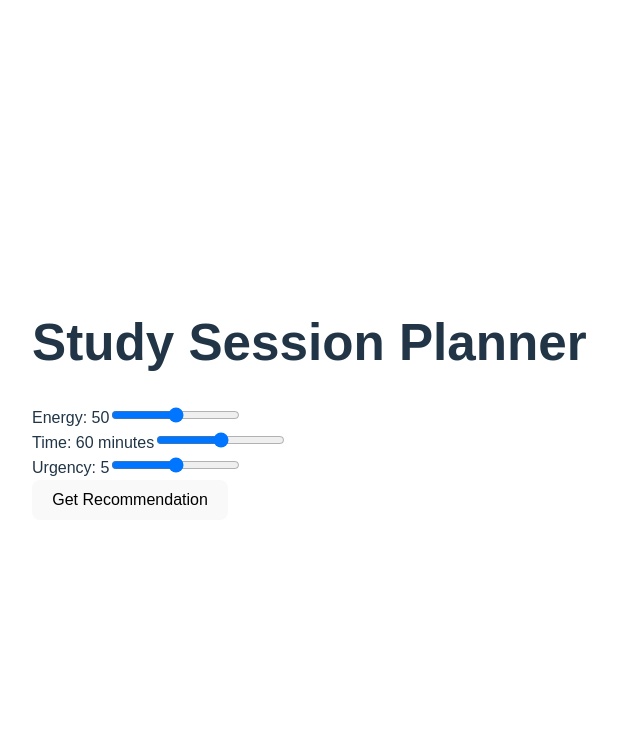
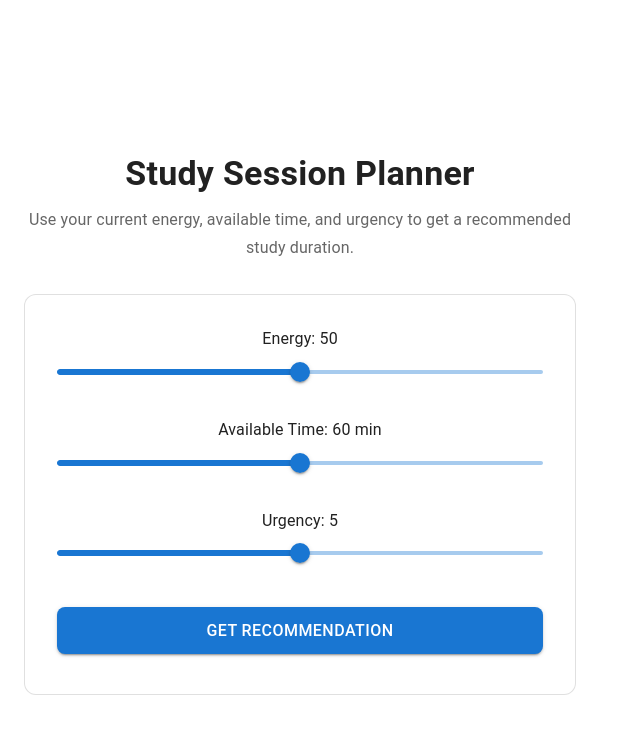
Before and after one commit to CodyGrandt/StudySessionPlanner, a React app in the folder frontend/: page / in a window 1280 px wide. Shown: the top 734 px of the page, without its empty margins (0-640 px from the left). Built offline with nearby package versions, Linux system fonts and the light colour scheme; the HTML template or start-up script is replaced by a standard one.

Commit message:
Preliminary Results 2 - Mui5 Update

```diff
--- a/frontend/src/App.tsx
+++ b/frontend/src/App.tsx
@@ -1,12 +1,25 @@
 import React, { useState } from "react";
+import {
+  Box,
+  Card,
+  CardContent,
+  Typography,
+  Slider,
+  Button,
+  Container,
+  CircularProgress,
+  CssBaseline,
+} from "@mui/material";
 
 function App() {
   const [energy, setEnergy] = useState(50);
   const [time, setTime] = useState(60);
   const [urgency, setUrgency] = useState(5);
   const [result, setResult] = useState<number | null>(null);
+  const [loading, setLoading] = useState(false);
 
   const handleSubmit = async () => {
+    setLoading(true);
     try {
       const response = await fetch("http://127.0.0.1:8000/recommend", {
         method: "POST",
@@ -17,49 +30,93 @@ function App() {
       setResult(data.recommended_duration);
     } catch (err) {
       console.error("Error calling backend:", err);
+    } finally {
+      setLoading(false);
     }
   };
 
   return (
-    <div style={{ padding: "2rem", fontFamily: "sans-serif" }}>
-      <h1>Study Session Planner</h1>
+    <>
+      <CssBaseline />
+      <Container maxWidth="sm">
+        <Box sx={{ textAlign: "center", mt: 6 }}>
+          <Typography variant="h4" fontWeight="bold" gutterBottom>
+            Study Session Planner
+          </Typography>
+          <Typography variant="subtitle1" color="text.secondary" gutterBottom>
+            Use your current energy, available time, and urgency to get a recommended study duration.
+          </Typography>
 
-      <label>Energy: {energy}</label>
-      <input
-        type="range"
-        min="0"
-        max="100"
+          <Card variant="outlined" sx={{ mt: 4, p: 2, borderRadius: 3 }}>
+            <CardContent>
+              {/* ENERGY SLIDER */}
+              <Typography gutterBottom>Energy: {energy}</Typography>
+              <Slider
                 value={energy}
-        onChange={(e) => setEnergy(Number(e.target.value))}
+                onChange={(e, val) => setEnergy(val as number)}
+                step={1}
+                min={0}
+                max={100}
+                valueLabelDisplay="auto"
+                sx={{ mb: 3 }}
               />
-      <br />
 
-      <label>Time: {time} minutes</label>
-      <input
-        type="range"
-        min="0"
-        max="120"
+              {/* TIME SLIDER */}
+              <Typography gutterBottom>Available Time: {time} min</Typography>
+              <Slider
                 value={time}
-        onChange={(e) => setTime(Number(e.target.value))}
+                onChange={(e, val) => setTime(val as number)}
+                step={1}
+                min={0}
+                max={120}
+                valueLabelDisplay="auto"
+                sx={{ mb: 3 }}
               />
-      <br />
 
-      <label>Urgency: {urgency}</label>
-      <input
-        type="range"
-        min="0"
-        max="10"
+              {/* URGENCY SLIDER */}
+              <Typography gutterBottom>Urgency: {urgency}</Typography>
+              <Slider
                 value={urgency}
-        onChange={(e) => setUrgency(Number(e.target.value))}
+                onChange={(e, val) => setUrgency(val as number)}
+                step={1}
+                min={0}
+                max={10}
+                valueLabelDisplay="auto"
+                sx={{ mb: 4 }}
               />
-      <br />
 
-      <button onClick={handleSubmit}>Get Recommendation</button>
+              {/* SUBMIT BUTTON */}
+              <Button
+                variant="contained"
+                color="primary"
+                size="large"
+                onClick={handleSubmit}
+                disabled={loading}
+                fullWidth
+                sx={{ py: 1.2, fontSize: "1rem", borderRadius: 2 }}
+              >
+                {loading ? <CircularProgress size={24} sx={{ color: "white" }} /> : "Get Recommendation"}
+              </Button>
 
-      {result !== null && (
-        <h2>Recommended Duration: {result.toFixed(1)} minutes</h2>
+              {/* RESULT DISPLAY */}
+              {result !== null && !loading && (
+                <Typography
+                  variant="h6"
+                  sx={{
+                    mt: 4,
+                    textAlign: "center",
+                    color: "success.main",
+                    fontWeight: "bold",
+                  }}
+                >
+                  Recommended Duration: {result.toFixed(1)} minutes
+                </Typography>
               )}
-    </div>
+            </CardContent>
+          </Card>
+        </Box>
+      </Container>
+    </>
   );
 }
 
```
Also changed, not shown: frontend/package.json (+14 -17 lines), 2 other files (tests, documents, lock files or other folders). Lines whose indentation alone changed are shown as unchanged.
